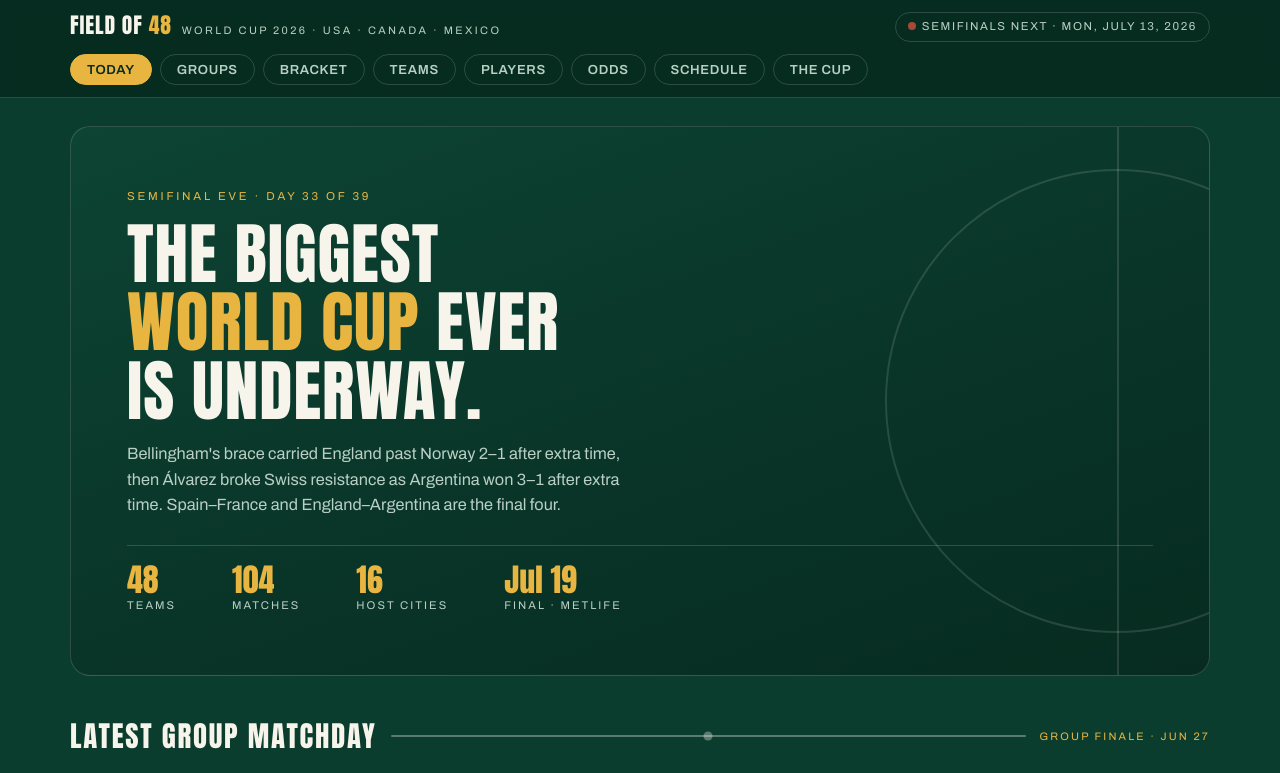
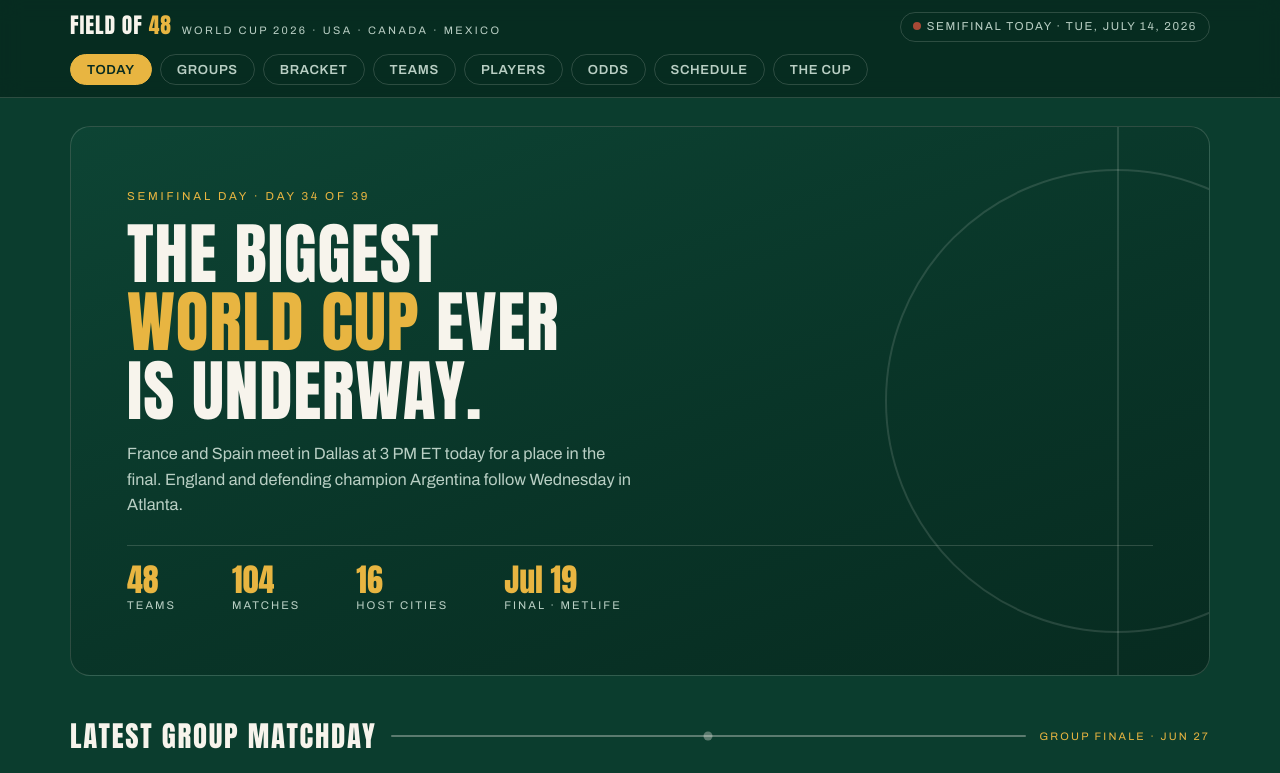
Before and after one commit to jacobaross/wc26-dashboard, a website: page public/index.html in a window 1280 px wide. Shown: the top 773 px of the page. Drawn offline with Linux system fonts and the light colour scheme.

Commit message:
wc26: Jul 14 semifinal day

```diff
--- a/public/index.html
+++ b/public/index.html
@@ -570,7 +570,7 @@ footer{
       <span class="mark">FIELD OF <em>48</em></span>
       <span class="sub">World Cup 2026 · USA · Canada · Mexico</span>
     </a>
-    <span class="matchday-chip"><span class="live-dot"></span>Semifinals next · Mon, July 13, 2026</span>
+    <span class="matchday-chip"><span class="live-dot"></span>Semifinal today · Tue, July 14, 2026</span>
   </div>
   <nav class="tabs" role="tablist" aria-label="Dashboard sections">
     <button class="tab active" data-tab="today" role="tab" aria-selected="true">Today</button>
@@ -590,9 +590,9 @@ footer{
   <section class="panel active" id="panel-today" role="tabpanel">
     <div id="live-mode-root" aria-live="polite"></div>
     <div class="hero">
-      <span class="kicker">Semifinal eve · Day 33 of 39</span>
+      <span class="kicker">Semifinal day · Day 34 of 39</span>
       <h1>The biggest <span class="accent">World Cup</span> ever is underway.</h1>
-      <p class="lede">Bellingham's brace carried England past Norway 2–1 after extra time, then Álvarez broke Swiss resistance as Argentina won 3–1 after extra time. Spain–France and England–Argentina are the final four.</p>
+      <p class="lede">France and Spain meet in Dallas at 3 PM ET today for a place in the final. England and defending champion Argentina follow Wednesday in Atlanta.</p>
       <div class="hero-stats">
         <div class="hstat"><div class="n">48</div><div class="l">Teams</div></div>
         <div class="hstat"><div class="n">104</div><div class="l">Matches</div></div>
@@ -631,7 +631,7 @@ footer{
     <div class="bracket-primer">
       <div>
         <h3>The final four are set</h3>
-        <p>France meets Spain in Dallas on Tuesday. England faces defending champion Argentina in Atlanta on Wednesday after both survived extra-time quarterfinals.</p>
+        <p>France meets Spain in Dallas today. England faces defending champion Argentina in Atlanta on Wednesday after both survived extra-time quarterfinals.</p>
       </div>
       <div class="primer-list">
         <div class="primer-pill"><strong>Tap</strong> any team to open its profile and group fixtures.</div>
@@ -781,7 +781,7 @@ footer{
 </div>
 
 <footer>
-  Field of 48 · Standings and bracket current as of Monday, July 13, 2026 · Odds as of July 13 · Built for fun, refreshed by you
+  Field of 48 · Standings and bracket current as of Tuesday, July 14, 2026 · Odds as of July 13 · Built for fun, refreshed by you
 </footer>
 
 <script>
@@ -1335,7 +1335,7 @@ const esc = s => String(s ?? '').replace(/&/g,"&amp;").replace(/</g,"&lt;").repl
 const fl = t => TEAMS[t] ? TEAMS[t].fl : "🏳️";
 const TODAY_DATE = "Jul 11";
 const LATEST_MATCH_DATE = "Jun 27";
-const MATCHDAY_CHIP_TEXT = "Semifinals next · Mon, July 13, 2026";
+const MATCHDAY_CHIP_TEXT = "Semifinal today · Tue, July 14, 2026";
 const MATCHDAY_LIVE_TEXT = "LIVE · Semifinal";
 const MATCHDAY_FINAL_TEXT = "Full time · Semifinal";
 const FIFA_COMPETITION_ID = "17";
```
